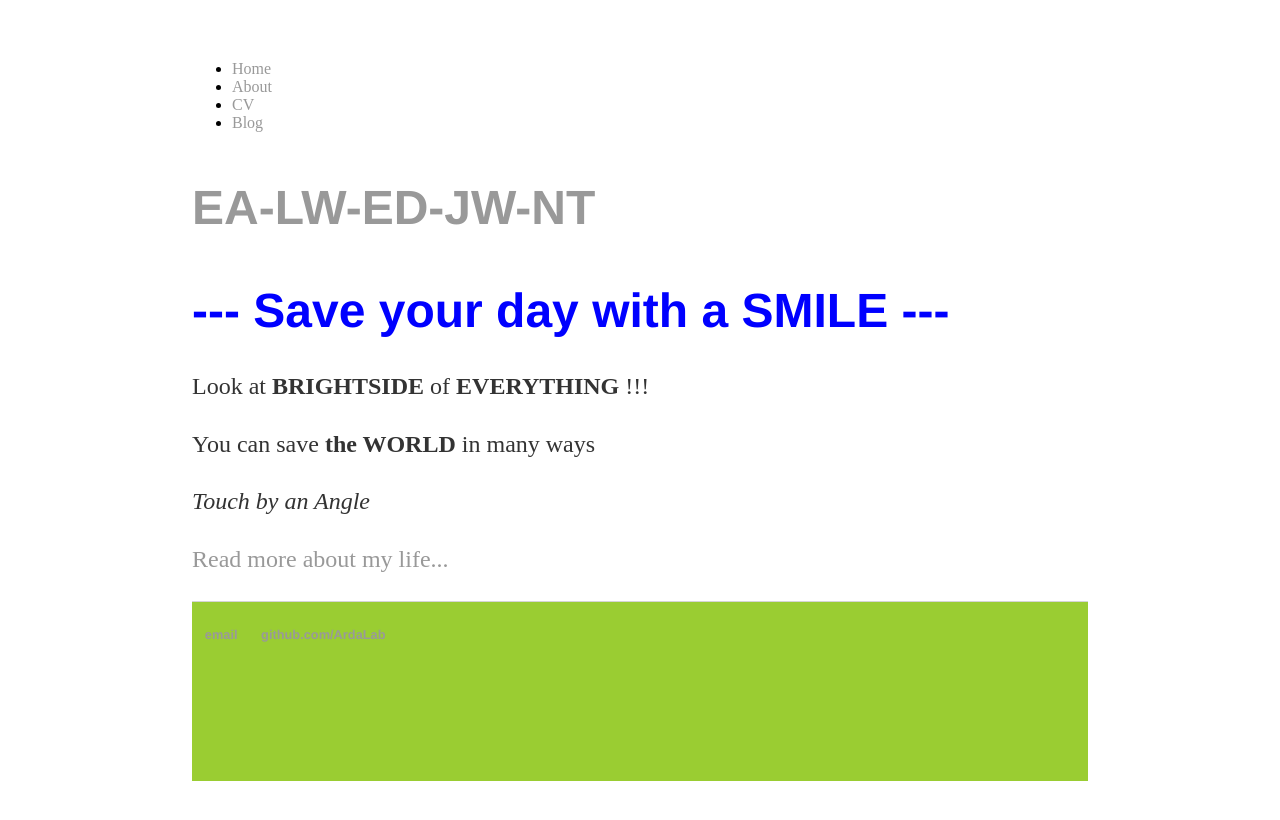
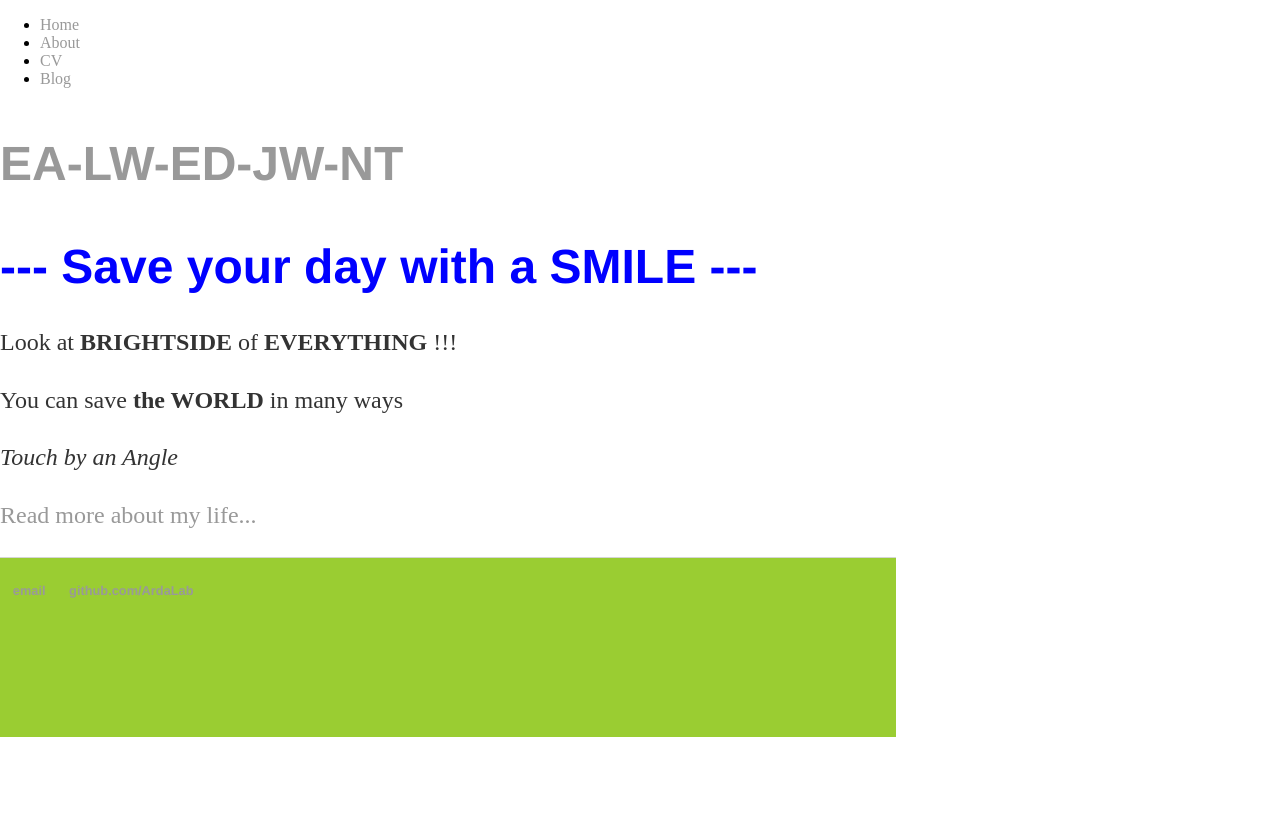
Before and after one commit to ArdaLab-DevG/ArdaLab-DevG, a Jekyll site: the page built from index.html, in a window 1280 px wide. Shown: the top 820 px of the page. Built offline with Jekyll 4.4.1, drawn with Linux system fonts in a browser that asks for light colours.

Commit message:
Update main.css

```diff
--- a/css/main.css
+++ b/css/main.css
@@ -4,6 +4,8 @@
   body {
     margin: 60px auto;
     width: 70%;
+    flex-direction: column;
+    margin: 0;
   }
   #main {
     display: flex;
@@ -26,6 +28,60 @@
   header, footer {
     background: yellowgreen;
     height: 20vh;
+  }
+header, footer, article, nav, aside {
+  padding: 1em;
+}
+@media screen and (min-width: 576px) {
+  #main {
+    flex-direction: row;
+  }
+  #main > nav,
+  #main > aside {
+    flex: 0 0 20vw;
+  }
+
+   .wrapper {
+    background-color: whitesmoke;
+    list-style-type: none;
+    padding: 0;
+    border-radius: 3px;
+  }
+  .form-row {
+    display: flex;
+    justify-content: flex-end;
+    padding: .5em;
+  }
+  .form-row > label {
+    padding: .5em 1em .5em 0;
+    flex: 1;
+  }
+  .form-row > input {
+    flex: 2;
+  }
+  .form-row > input,
+  .form-row > button {
+    padding: .5em;
+  }
+  .form-row > button {
+   background: gray;
+   color: white;
+   border: 0;
+  }
+ @media screen and (min-width: 768px) {
+   	.form-row > input {
+    	flex: 3;
+   }
+  }
+ @media screen and (min-width: 992px) {
+   	.form-row > input {
+    	flex: 4;
+   }
+  }
+ @media screen and (min-width: 1200px) {
+   	.form-row > input {
+    	flex: 5;
+   }
   }
 
 nav ul, footer ul {
```
